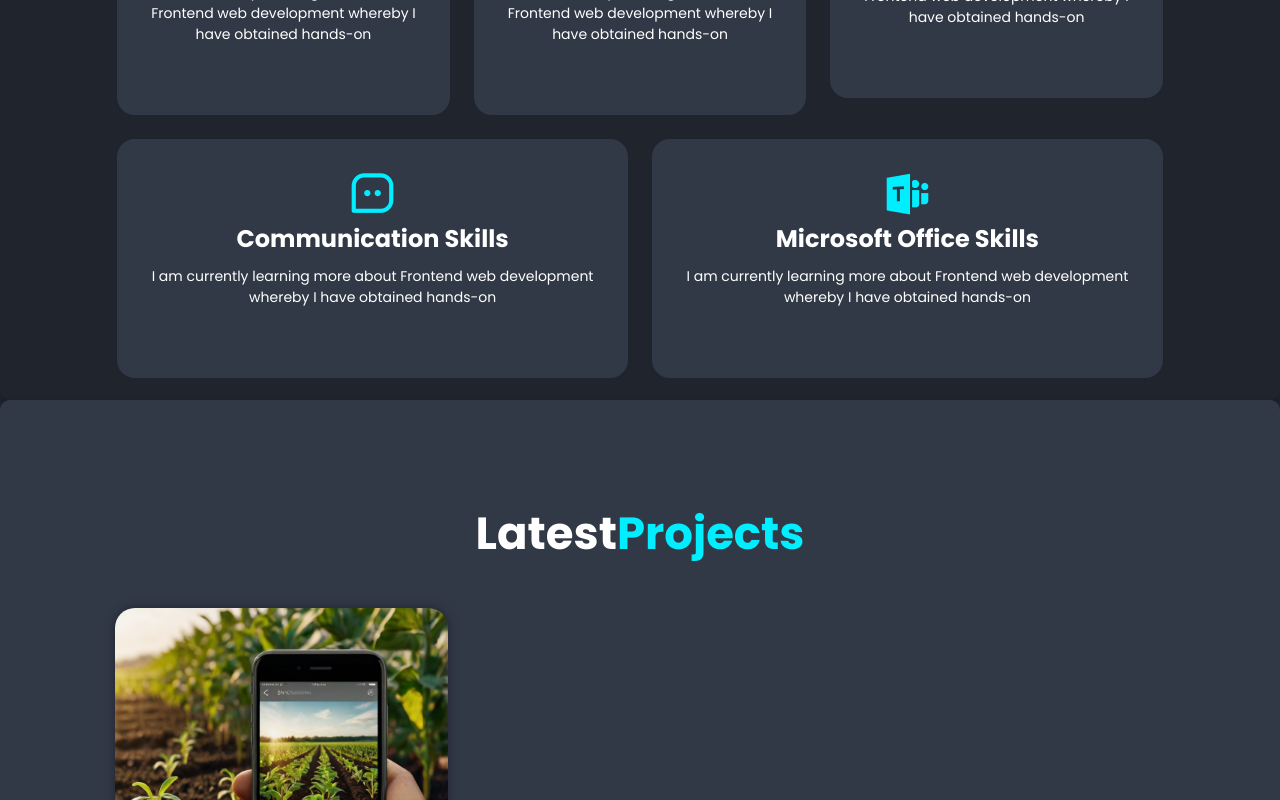
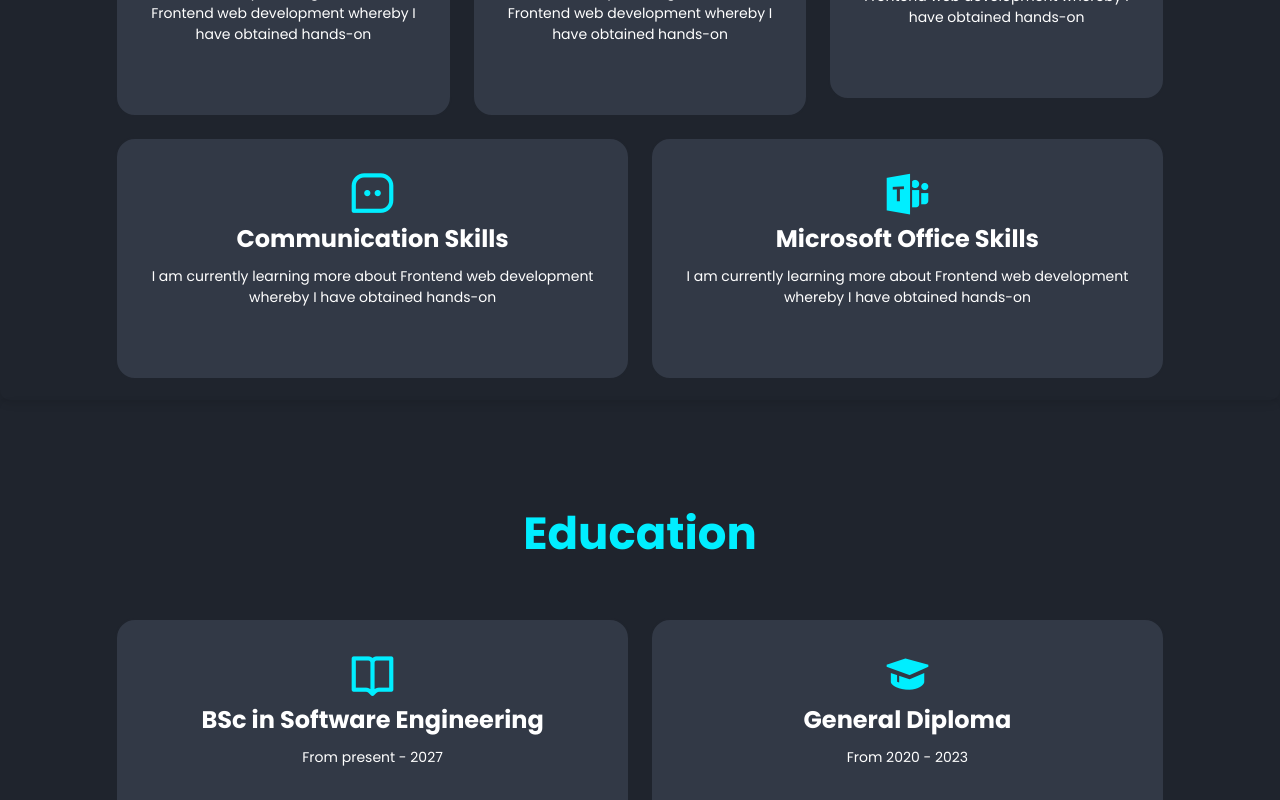
Before and after one commit to arietteK/personal-resume-website, a plain HTML site: page index1.html in a window 1280 px wide. Shown: the part 2000-2800 px from the top of the page. Drawn offline with nearby package versions, Linux system fonts and the light colour scheme.

Commit message:
added and styled the education section

```diff
--- a/index1.html
+++ b/index1.html
@@ -92,10 +92,26 @@
     </section>
 
     <!--Education section design-->
+    <section class="education" id="education">
+        <h2 class="heading"><span>Education</span></h2>
+        <div class="education-container">
+            <div class="education-box">
+                <i class='bx bx-book-open'></i>
+                <h3>BSc in Software Engineering </h3>
+                <p>From present - 2027</p>
+            </div>
+            <div class="education-box">
+                <i class='bx bxs-graduation'></i>
+                <h3>General Diploma </h3>
+                <p>From 2020 - 2023</p>
+            </div>
+        </div>
+    </section>
+
 
     <!--Projects section design-->
     <section class="projects" id="projects">
-        <h2 class="heading">Latest<span>Projects</span></h2>
+        <h2 class="heading">Latest <span>Projects</span></h2>
 
         <div class="projects-container">
             <div class="projects-box">
--- a/script.js
+++ b/script.js
@@ -45,6 +45,6 @@ ScrollReveal({
 });
 
 ScrollReveal().reveal('.home-content, .heading', { origin: 'top' });
-ScrollReveal().reveal('.home-img, .skills-container, .projects-box, .contact form', { origin: 'bottom' });
+ScrollReveal().reveal('.home-img, .skills-container, .education-container, .projects-box, .contact form', { origin: 'bottom' });
 ScrollReveal().reveal('.about-img', { origin: 'left' });
 ScrollReveal().reveal('.about-content', { origin: 'right' });
--- a/styles1.css
+++ b/styles1.css
@@ -207,6 +207,42 @@ span {
     font-size: 1.4rem;
     margin: 1rem 0 3rem;
 }
+
+/* styling the education section*/
+.education h2 {
+    margin-bottom: 5rem;
+}
+.education-container {
+    display: flex;
+    justify-content: center;
+    align-items: center;
+    flex-wrap: wrap;
+    gap: 2rem;
+}
+.education-container .education-box {
+    flex: 1 1 30rem;
+    background: var(--second-bg-color);
+    padding: 3rem 2rem 4rem;
+    border-radius: 2rem;
+    text-align: center;
+    border: 0.2rem solid var(--bg-color);
+    transition: 0.5s ease;
+}
+.education-container .education-box:hover {
+    border-color: var(--main-color);
+    transform: scale(1.02);
+}
+.education-box i {
+    font-size: 5rem;
+    color: var(--main-color);
+}
+.education-box h3 {
+    font-size: 2.4rem;
+}
+.education-box p {
+    font-size: 1.4rem;
+    margin: 1rem 0 3rem;
+}
 /* styling the projects section*/
 .projects {
     background: var(--second-bg-color);
@@ -293,6 +329,18 @@ span {
     resize: none; /* makes the message textbox have a fixed size*/
 }
 .btn {
+    display: inline-block;
+    padding: 1rem 2.8rem;
+    background: var(--main-color);
+    border-radius: 4rem;
+    box-shadow: 0 0 1rem var(--main-color);
+    font-size: 1.6rem;
+    color: var(--second-bg-color);
+    font-weight: 600;
+    letter-spacing: 0.1rem;
+    transition: .5s ease;
+}
+.btn:hover {
     box-shadow: none;
 }
 .contact form .btn {
```
